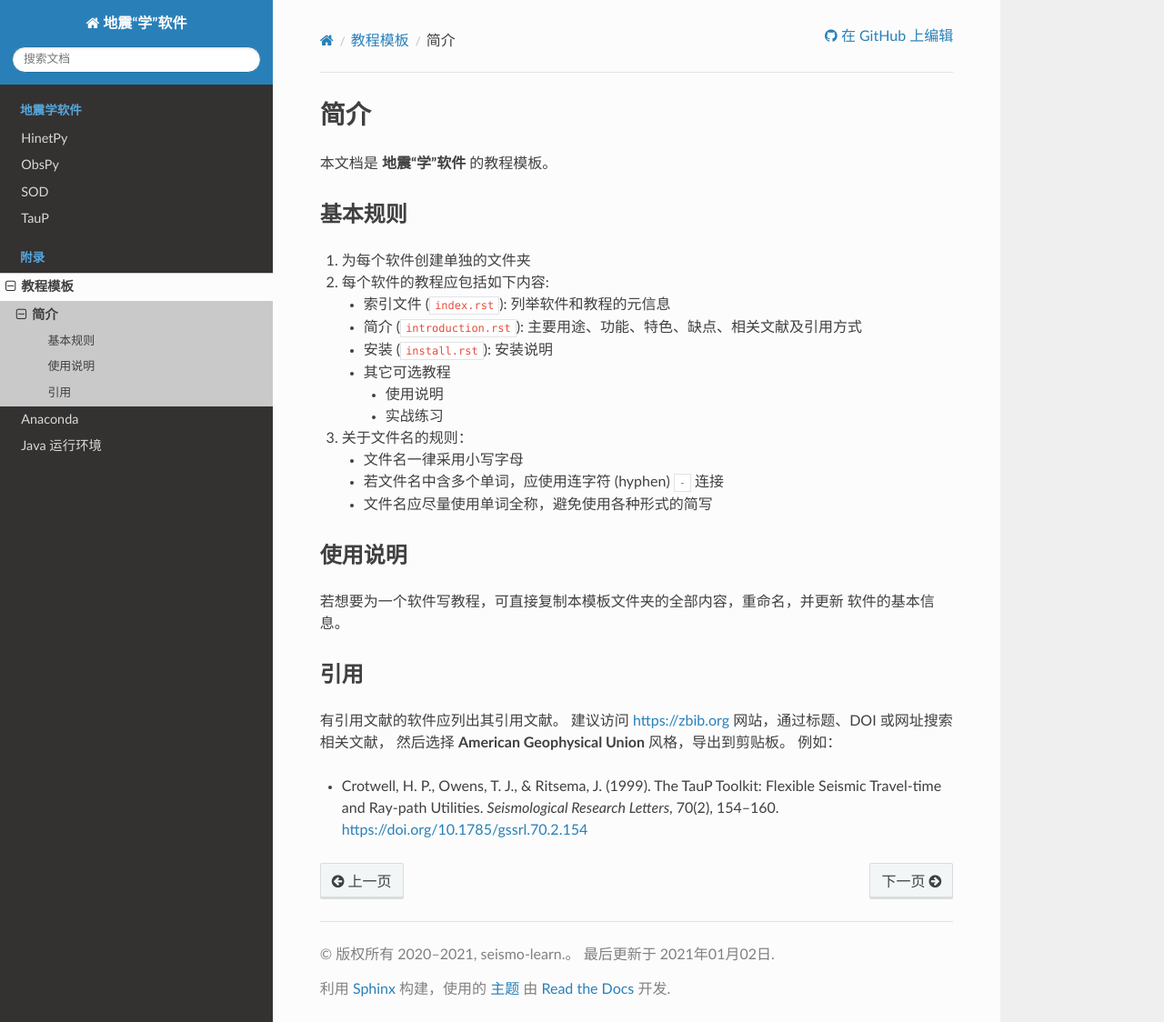
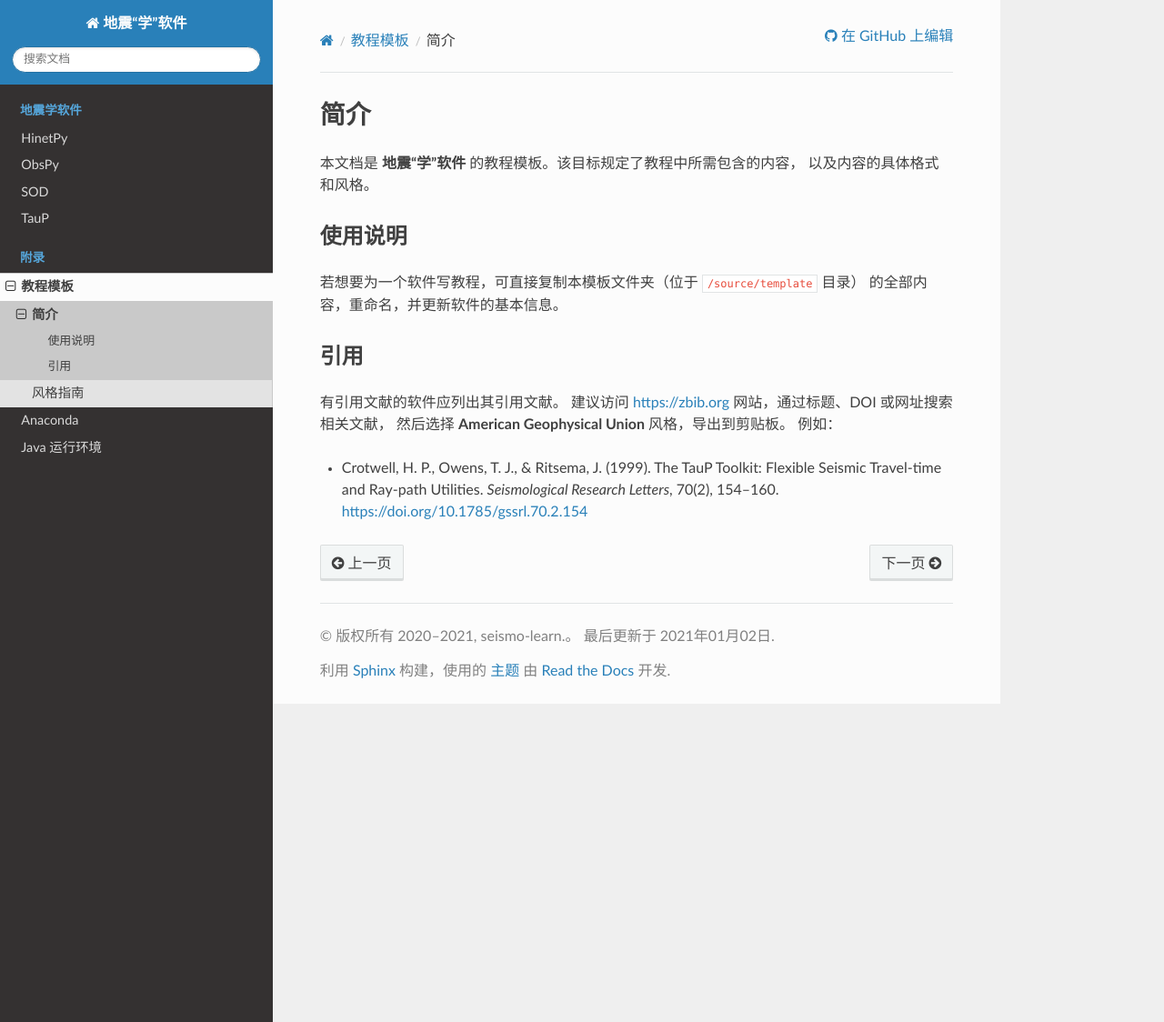
Before and after one commit to seismo-learn/software, a Sphinx documentation site: the page built from source/template/introduction.rst, in a window 1280 px wide and 1124 px high. Shown: the whole window at 91% size. Built offline with Sphinx 7.4.7 and the Read the Docs theme 2.0.0, drawn with Linux system fonts in a browser that asks for light colours.

Commit message:
template: Add more style guides to template

```diff
--- a/source/template/introduction.rst
+++ b/source/template/introduction.rst
@@ -1,33 +1,14 @@
 简介
 ====
 
-本文档是 **地震“学”软件** 的教程模板。
-
-基本规则
---------
-
-1. 为每个软件创建单独的文件夹
-2. 每个软件的教程应包括如下内容:
-
-   - 索引文件 (``index.rst``): 列举软件和教程的元信息
-   - 简介 (``introduction.rst``): 主要用途、功能、特色、缺点、相关文献及引用方式
-   - 安装 (``install.rst``): 安装说明
-   - 其它可选教程
-
-     - 使用说明
-     - 实战练习
-
-3. 关于文件名的规则：
-
-   - 文件名一律采用小写字母
-   - 若文件名中含多个单词，应使用连字符 (hyphen) ``-`` 连接
-   - 文件名应尽量使用单词全称，避免使用各种形式的简写
+本文档是 **地震“学”软件** 的教程模板。该目标规定了教程中所需包含的内容，
+以及内容的具体格式和风格。
 
 使用说明
 --------
 
-若想要为一个软件写教程，可直接复制本模板文件夹的全部内容，重命名，并更新
-软件的基本信息。
+若想要为一个软件写教程，可直接复制本模板文件夹（位于 :file:`/source/template` 目录）
+的全部内容，重命名，并更新软件的基本信息。
 
 引用
 ----
```
Also changed, not shown: source/template/index.rst (+4 -3 lines), source/template/style.rst (added, +33 -0 lines).
